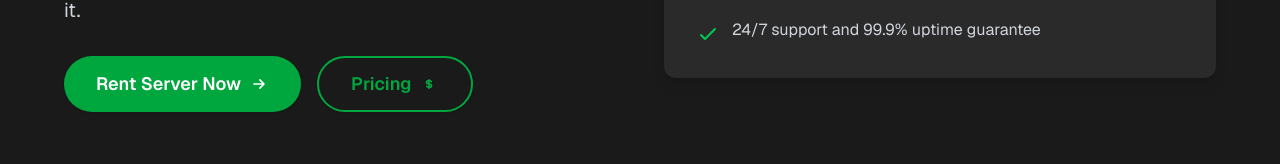
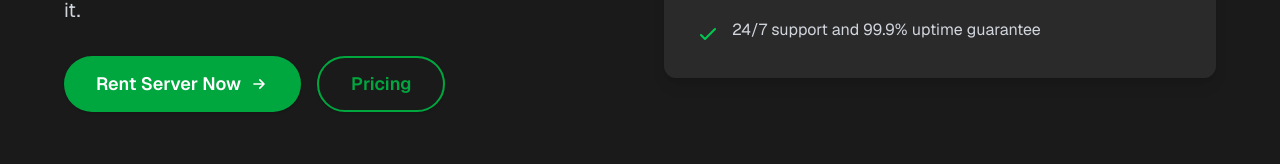
Before and after one commit to oldwestsolutions/oldwestoldwest, a Next.js app: page / in a window 1280 px wide. Shown: the part 440-604 px from the top of the page. Built offline with nearby package versions, Linux system fonts and the light colour scheme.

Commit message:
Remove dollar sign icon from pricing button

```diff
--- a/src/app/page.tsx
+++ b/src/app/page.tsx
@@ -40,9 +40,6 @@ export default function Home() {
                 className="inline-flex items-center gap-2 bg-transparent border-2 border-green-600 text-green-600 hover:bg-green-600 hover:text-white px-8 py-3 rounded-full font-semibold text-lg shadow transition-colors"
               >
                 Pricing
-                <svg className="w-5 h-5" fill="none" stroke="currentColor" viewBox="0 0 24 24" xmlns="http://www.w3.org/2000/svg">
-                  <path strokeLinecap="round" strokeLinejoin="round" strokeWidth={2} d="M12 8c-1.657 0-3 .895-3 2s1.343 2 3 2 3 .895 3 2-1.343 2-3 2m0-8c1.11 0 2.08.402 2.599 1M12 8V7m0 1v8m0 0v1m0-1c-1.11 0-2.08-.402-2.599-1" />
-                </svg>
               </Link>
             </div>
           </div>
```
